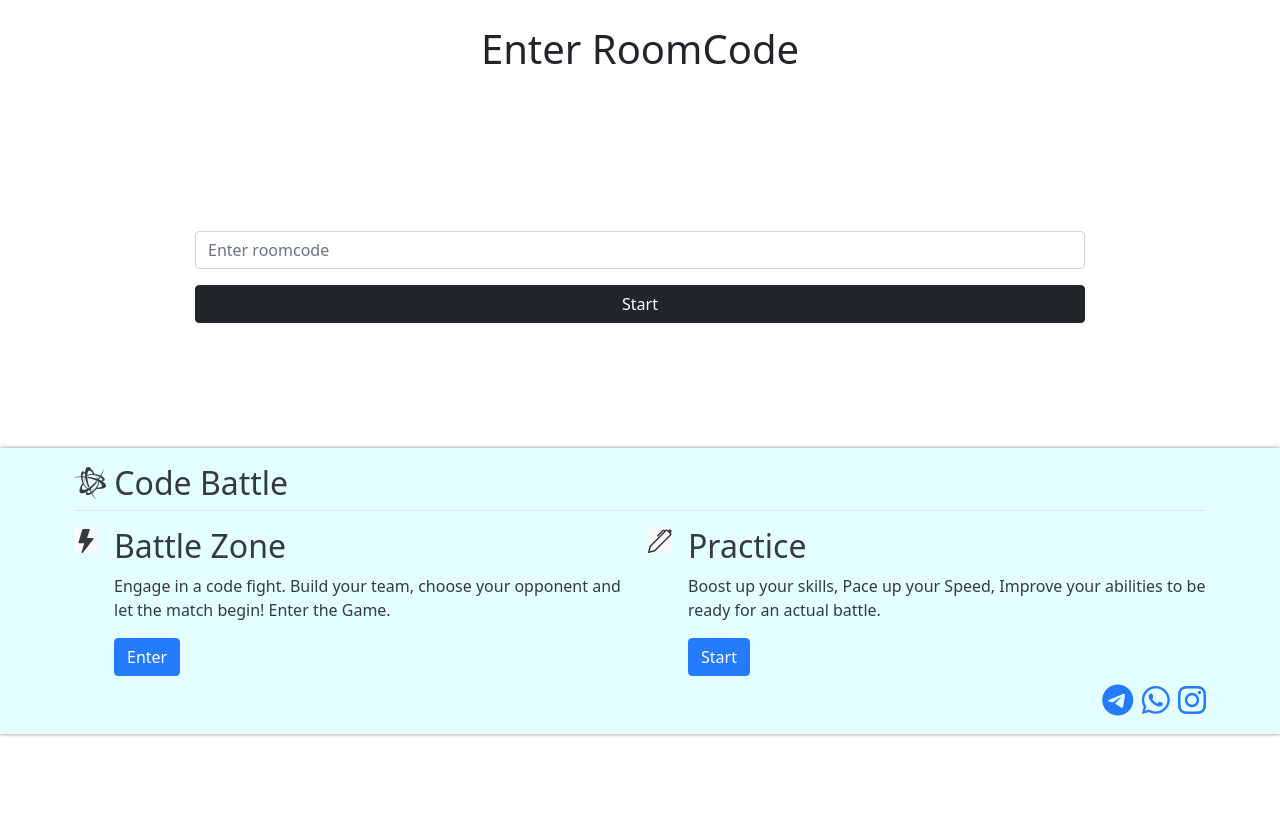
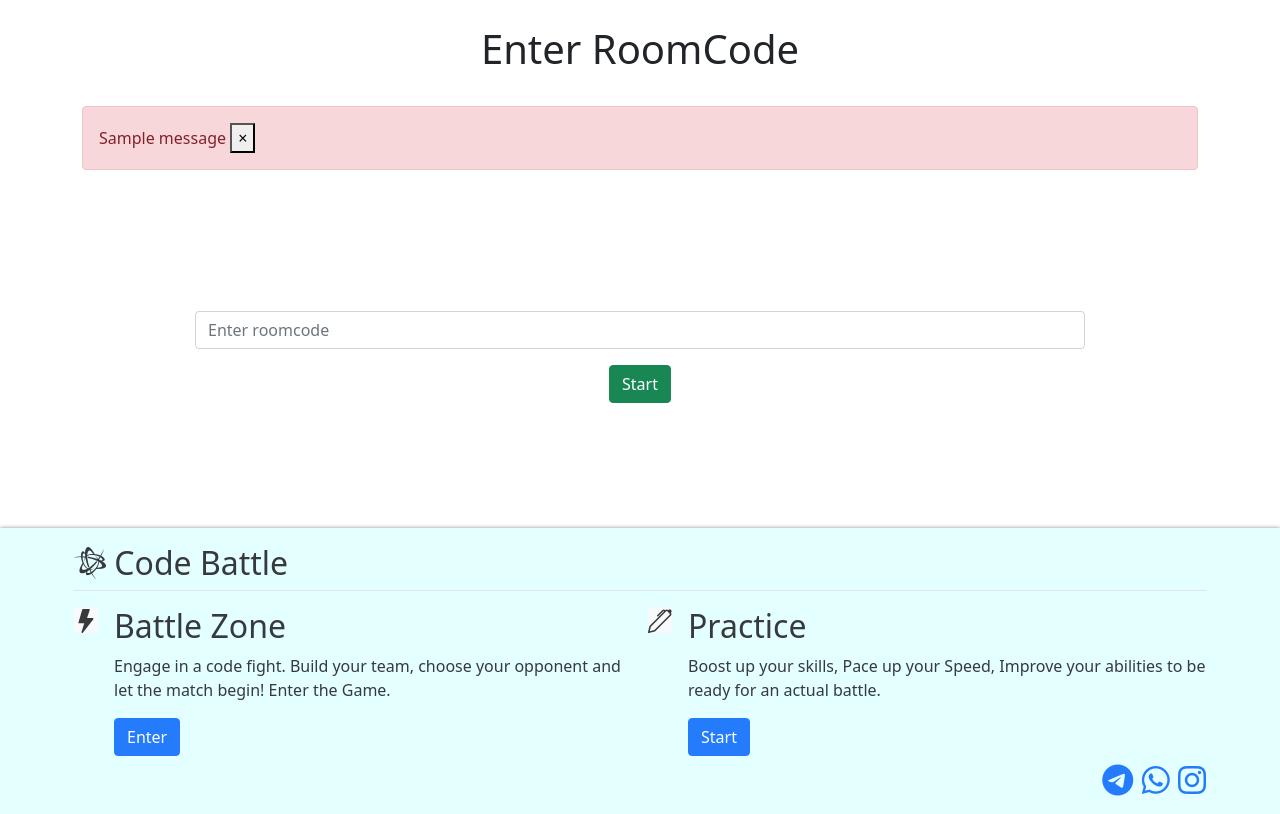
Before and after one commit to vmbansal2001/CodeBattle, a Django app: page /enterRoom in a window 1280 px wide. Shown: the part 56-870 px from the top of the page. Before the commit the page ends 793 px from the top, so only its background shows below. Run offline with Django 3.2, Linux system fonts and the light colour scheme; a user stored in the database is signed in; one stand-in notice (Sample message) is shown; some libraries are stand-ins or nearby versions.

Commit message:
Enter Room functionality added

```diff
--- a/BattleZone/views.py
+++ b/BattleZone/views.py
@@ -126,22 +126,34 @@
     loginStatus = True
     if request.user.is_anonymous:
         return redirect('/sign_in')
+
     if request.method=="POST":
-        no_of_questions = int(request.POST.get('no_of_questions'))
-        no_of_players = int(request.POST.get('no_of_players'))
+        if 'create_room' in request.POST:
+            no_of_questions = int(request.POST.get('no_of_questions'))
+            no_of_players = int(request.POST.get('no_of_players'))
 
-        if Room.objects.filter(room_admin=request.user.username).exists():
-            room = Room.objects.get(room_admin=request.user.username)
-            no_of_questions = room.no_of_questions
-            no_of_players = room.no_of_players
-            messages.info(request, 'You can\'t create or join another room until you delete this room')
+            if Room.objects.filter(room_admin=request.user.username).exists():
+                room = Room.objects.get(room_admin=request.user.username)
+                no_of_questions = room.no_of_questions
+                no_of_players = room.no_of_players
+                messages.info(request, 'You can\'t create or join another room until you delete this room')
 
-        else:
-            room_code = random.randint(100000,999999)
-            while Room.objects.filter(room_code=room_code).exists():
+            else:
                 room_code = random.randint(100000,999999)
-            room = Room(room_code=room_code, room_admin=request.user.username, no_of_questions=no_of_questions, no_of_players=no_of_players, date=datetime.today())
-            room.save()
+                while Room.objects.filter(room_code=room_code).exists():
+                    room_code = random.randint(100000,999999)
+                room = Room(room_code=room_code, room_admin=request.user.username, no_of_questions=no_of_questions, no_of_players=no_of_players, date=datetime.today())
+                room.save()
+
+        elif 'enter_room' in request.POST:
+            room_code = request.POST.get('room_code')
+            if Room.objects.filter(room_code=room_code).exists():
+                room = Room.objects.get(room_code=room_code)
+                no_of_players = room.no_of_players
+            else:
+                messages.info(request, 'This room doesn\'t exist')
+                return redirect('/enterRoom')
+
     if request.user.is_anonymous:
         return redirect('/sign_in')
 
--- a/Templates/createRoom.html
+++ b/Templates/createRoom.html
@@ -23,7 +23,7 @@
         </div>
       </div>
       <div class="text-center">
-        <button class="btn btn-success" type="submit">Generate code</button>
+        <button class="btn btn-success" type="submit" name="create_room">Generate code</button>
       </div>
     </form>
 
--- a/Templates/enterRoom.html
+++ b/Templates/enterRoom.html
@@ -2,13 +2,28 @@
 
 <body>
   <h1 style="text-align: center; padding: 25px;">Enter RoomCode</h1>
+  <div class="container">
+  {% if messages %}
+    {% for message in messages %}
+    <div class="alert alert-danger alert-dismissible fade show" role="alert">
+      {{message}}
+      <button type="button" class="close" data-dismiss="alert" aria-label="Close">
+        <span aria-hidden="true">&times;</span>
+      </button>
+    </div>
+    {% endfor %}
+    {% endif %}
+  </div>
   <div class="container" style="padding: 125px;">
-  <form>
+  <form method="post" action="/playersPage">
+    {% csrf_token %}
     <div class="mb-3">
       <input type="text" class="form-control" placeholder="Enter roomcode" aria-label="Enter roomcode"
-      aria-describedby="button-addon2">
+      aria-describedby="button-addon2" name="room_code" required>
     </div>
-    <a href="#" class="btn btn-dark" style="display: flex; align-items: center; justify-content: center;">Start</a>
+    <div class="text-center">
+      <button class="btn btn-success" type="submit" name="enter_room">Start</button>
+    </div>
   </form>
   </div>
 </body>
```
Also changed, not shown: db.sqlite3.
